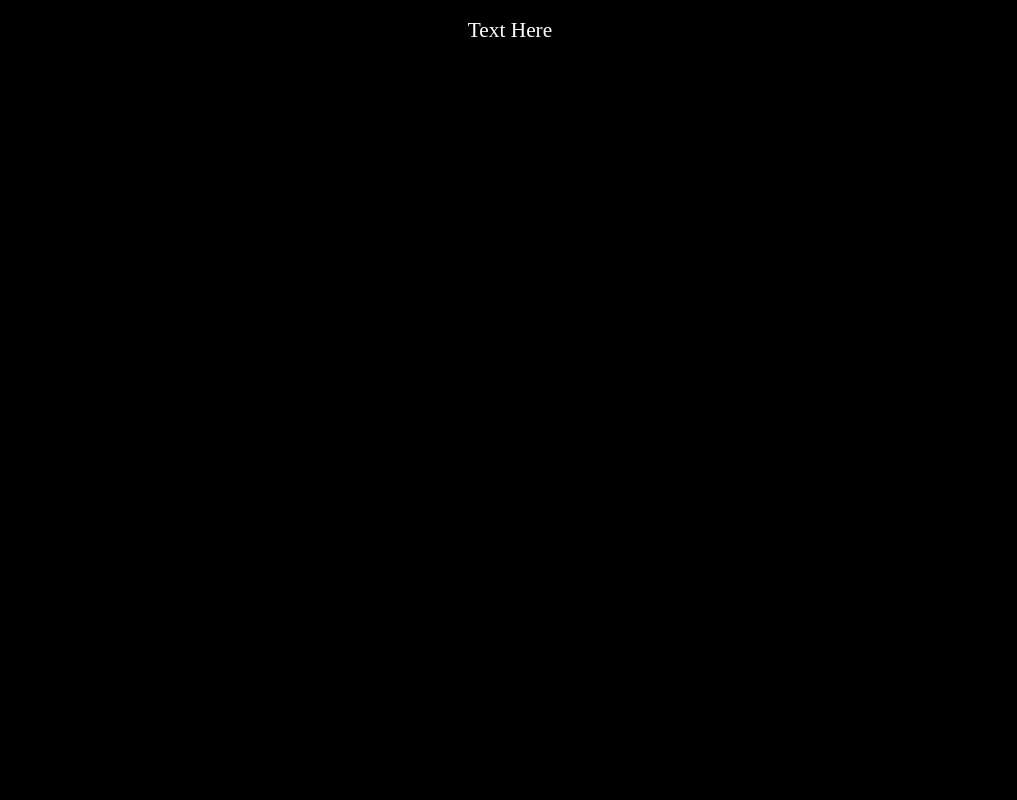
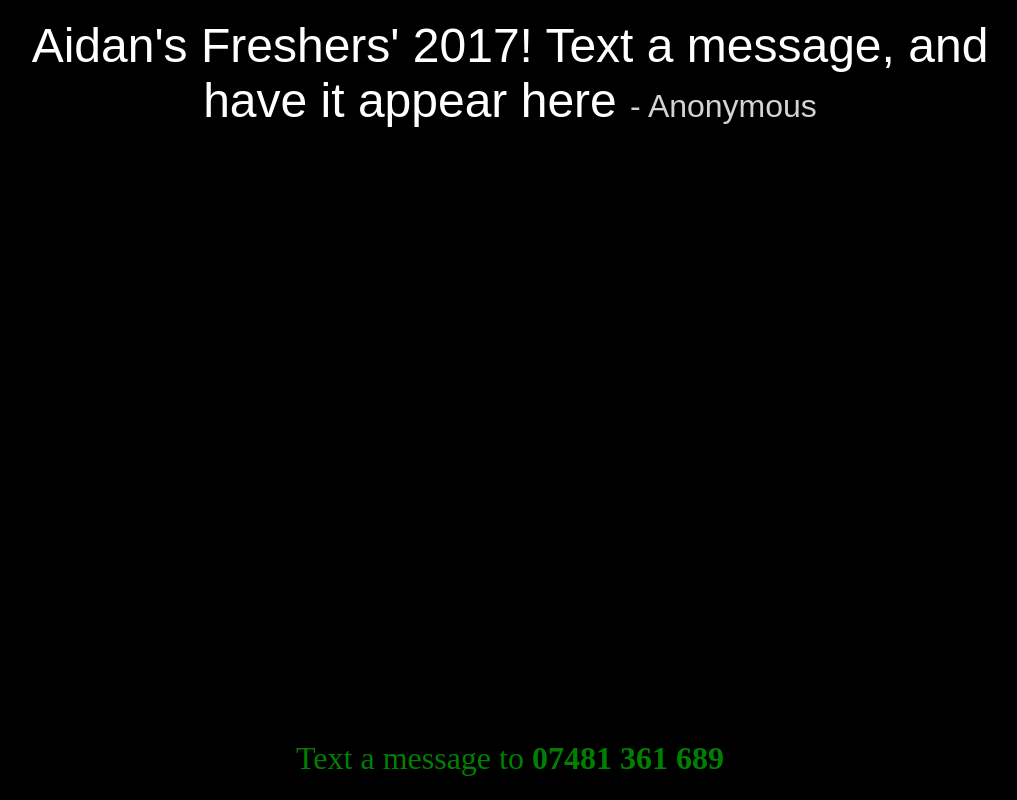
Before and after one commit to AidansJCR/TextAMessage, a website: page client/index.html in a window 1280 px wide. Shown: the whole page, without its empty margins (130-1147 px from the left). Drawn offline with nearby package versions, Linux system fonts and the light colour scheme.

Commit message:
Visual changes

```diff
--- a/client/index.html
+++ b/client/index.html
@@ -8,9 +8,16 @@
   <body>
     <div class="container">
       <span id="message">
-        Text Here
+        Aidan's Freshers' 2017! Text a message, and have it appear here
+      </span>
+      <span id="by">
+        - Anonymous
       </span>
     </div>
+
+    <div id="telephone">
+      Text a message to <b>07481 361 689</b>
+    </span>
 
     <!-- Scripts: JQuery, then our script. -->
     <script
--- a/client/script.js
+++ b/client/script.js
@@ -10,8 +10,10 @@ $(document).ready(function() {
       console.log(resp);
 
       if(message) {
+        $('#message').fadeOut(); // fade out
         console.log("Try to set the inner text");
         $('#message').text(message); // get the message.
+        $('#message').fadeIn();
       }
     });
 
--- a/client/style.css
+++ b/client/style.css
@@ -8,17 +8,42 @@ body {
 }
 
 #message {
-  font-size: 16pt;
+  font-family: Arial, "Helvetica Neue", Helvetica, sans-serif;
+  font-size: 36pt;
   color: white;
 }
+
 .container {
   width: 80%;
   min-height: 20%;
+  padding-left: 10px;
+  padding-right: 10px;
   padding-top: 10px;
   padding-bottom: 10px;
   margin: 0 auto !important;
-  background-color: #000000;
+  background-color: rgba(0,0,0,0.6);
   text-align: center;
   vertical-align: middle;
+}
 
+#telephone {
+  width: 100%;
+  position: fixed;
+  bottom: 0;
+  left: 0;
+  height: 60;
+  background-color: black;
+  color: green;
+  padding-top: 10px;
+  font-size: 24pt;
+  text-align: center;
+  vertical-align: middle;
 }
+
+#by {
+  font-family: Arial, "Helvetica Neue", Helvetica, sans-serif;
+  font-size: 24pt;
+  padding-top: 5px;
+  color: lightgray;
+  text-align: right;
+}
```
